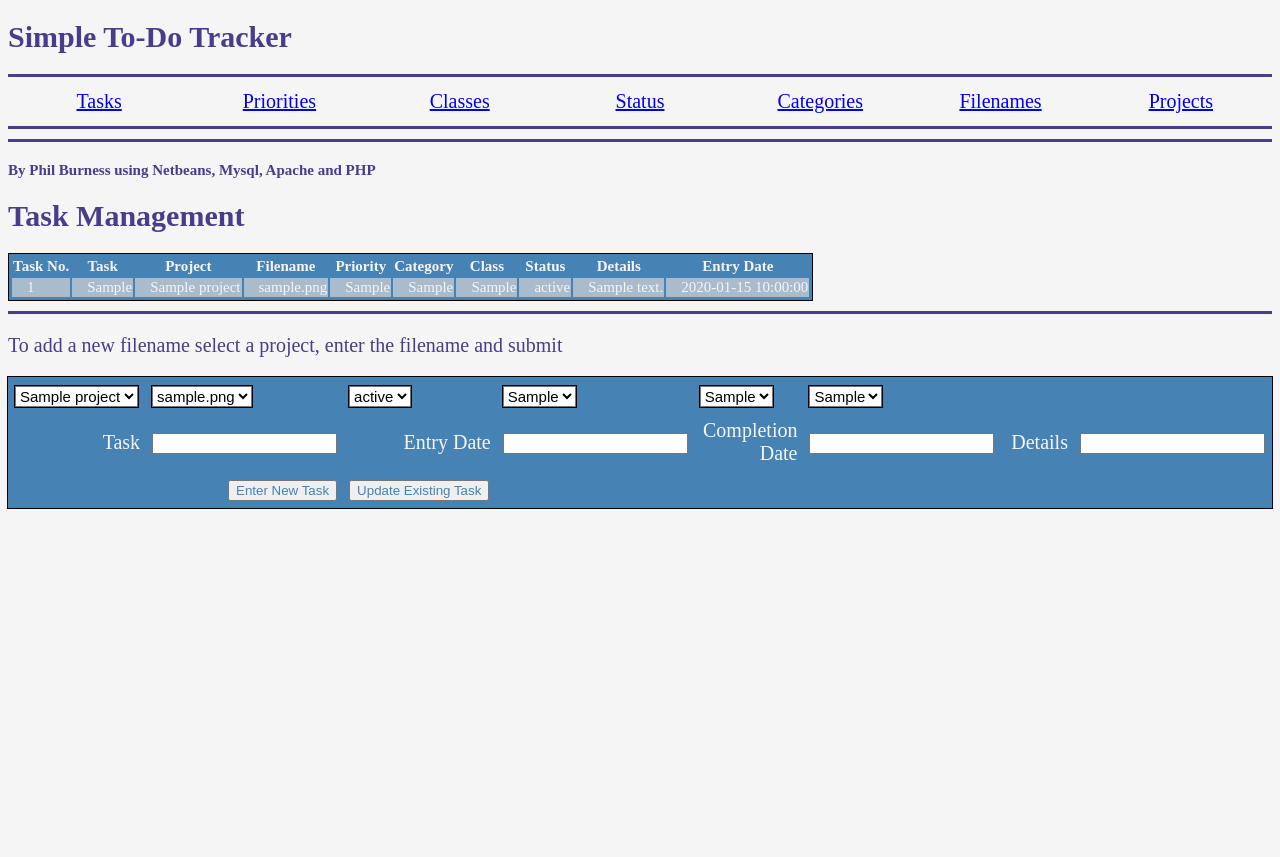
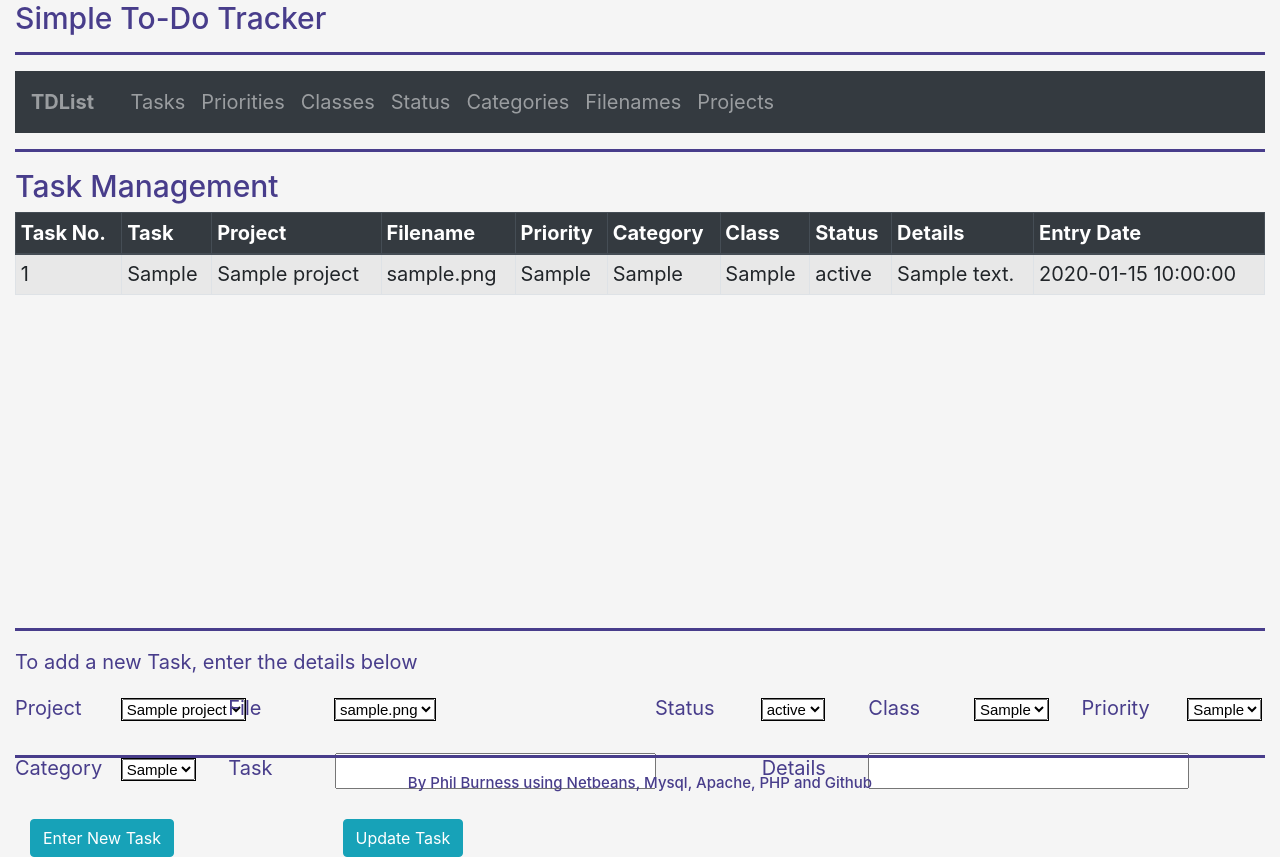
Before and after one commit to NikonPhil/TDList, a PHP site: page / in a window 1280 px wide. Before the commit the page ends 509 px from the top, so only its background shows below. Run offline with PHP 8.4, Linux system fonts and the light colour scheme; tables that the repository leaves empty or names only in its code hold one stand-in row (values such as "Sample post").

Commit message:
Update index.php
Added bootstrap code to index.php

```diff
--- a/index.php
+++ b/index.php
@@ -6,14 +6,21 @@ and open the template in the editor.
 -->
 <html>
     <head>
-        <meta charset="UTF-8">
+        <meta name="viewport" content="width=device-width, initial-scale=1">
+    <link rel="stylesheet" href="https://maxcdn.bootstrapcdn.com/bootstrap/4.3.1/css/bootstrap.min.css">
+    <script src="https://ajax.googleapis.com/ajax/libs/jquery/3.4.1/jquery.min.js"></script>
+    <script src="https://cdnjs.cloudflare.com/ajax/libs/popper.js/1.14.7/umd/popper.min.js"></script>
+    <script src="https://maxcdn.bootstrapcdn.com/bootstrap/4.3.1/js/bootstrap.min.js"></script>
+
         <title>To Do List Main Page</title>
         <link rel="stylesheet" type="text/css" href="TDList.css">
     </head>
     <body>
-        <?php include 'Header.php';
-        // put your code here
-        echo '<h1>Task Management</h1>';
+        <?php include 'header1.php'; ?>
+        <div class="container-fluid">
+          <h1>Task Management</h1>
+        </div>
+        <?php
         $conn = mysqli_connect($DBHost, $DBUser, $DBPassword, $DBName);
         $page_id = "Task Management";
         if(! $conn) {
@@ -92,31 +99,7 @@ and open the template in the editor.
 
          }
          }
-         // Test multiple selections
-        //echo "<br>" . 'setting up sql' . "<br>";
-        $sql1 = "SELECT idtd_projects, project_name FROM td_projects";
-        //echo $sql1 . "<br>";
-        $res1 = mysqli_query($conn, $sql1);
 
-        $sql2 = "SELECT idtd_filename, filename FROM td_filename";
-        //echo $sql2 . "<br>";
-        $res2 = mysqli_query($conn, $sql2);
-
-        $sql3 = "SELECT idtd_status, td_status FROM td_status";
-        //echo $sql3 . "<br>";
-        $res3 = mysqli_query($conn, $sql3);
-
-        $sql4 = "SELECT idtd_class, class FROM td_class";
-        //echo $sql4 . "<br>";
-        $res4 = mysqli_query($conn, $sql4);
-
-        $sql5 = "SELECT idtd_priority, priority FROM td_priority";
-        //echo $sql5 . "<br>";
-        $res5 = mysqli_query($conn, $sql5);
-
-        $sql6 = "SELECT idtd_category, category FROM td_category";
-        //echo $sql6 . "<br>";
-        $res6 = mysqli_query($conn, $sql6);
 
         $sql7 = "SELECT td_tasks.id_tasks, td_tasks.task, td_tasks.details,
             td_tasks.entry_date, td_projects.project_name,
@@ -133,20 +116,27 @@ and open the template in the editor.
 
         $result = mysqli_query($conn, $sql7);
 
-        // show current data in a table
-        echo '<table class="t01">';
-          echo '<tr>';
-              echo '<th>Task No.</th>';
-              echo '<th>Task</th>';
-              echo '<th>Project</th>';
-              echo '<th>Filename</th>';
-              echo '<th>Priority</th>';
-              echo '<th>Category</th>';
-              echo '<th>Class</th>';
-              echo '<th>Status</th>';
-              echo '<th>Details</th>';
-              echo '<th>Entry Date</th>';
-          echo '</tr>';
+        // show current data in a table ?>
+        <div class="container-fluid" >
+            <div style="height: 400px; max-height:400px; overflow-y: scroll">
+            <!-- <div class="overflow-auto"> -->
+             <div class="row">
+              <div class="col-sm-12">
+
+                <table class="table table-bordered table-sm table-striped">
+                  <thead class="thead-dark">
+                    <th>Task No.</th>
+                    <th>Task</th>
+                    <th>Project</th>
+                    <th>Filename</th>
+                    <th>Priority</th>
+                    <th>Category</th>
+                    <th>Class</th>
+                    <th>Status</th>
+                    <th>Details</th>
+                    <th>Entry Date</th>
+                  </thead>
+                    <?php
                     while ($row = mysqli_fetch_array($result)) {
                       echo '<tr>';
                         echo '<td>' . $row['id_tasks'] . '</td>';
@@ -161,92 +151,157 @@ and open the template in the editor.
                         echo '<td>' . $row['entry_date'] . '</td>';
                       echo '</tr>';
                     }
-        echo '</table>';
-        echo '<hr>';
-
-        // display form to add new data, (select a project)
-        // set up query for project name..
-        echo '<p>To add a new filename select a project, enter the filename '
-                . 'and submit</p>';
-        echo '<table class="entry">';                                               // Open the main table
-            echo '<tr>';                                                            // Create the first row
-                echo '<td>';                                                        // Create the first cell
-                    echo '<form method="post">';                                    // set up the form, note single quotes are used to allow the use of double quotes inside the statement
-                    echo '<select class="sel" name="pname">';                                   // set a name for the $_post variable
-                        foreach ($res1 as $row) {                                 // output each filename to an option
+                    ?>
+                </table>
+              </div>
+             </div>
+            <!-- </div> -->
+            </div>
+             <hr>
+         </div>
+        <div class="container-fluid">
+            <p>To add a new Task, enter the details below</p>
+            <form method="post">
+            <div class="row">
+                <div class="col-sm-1">
+                    Project
+                </div>
+                <div class="col-sm-1">
+                    <?php
+                    $sql1 = "SELECT idtd_projects, project_name FROM td_projects";
+                    //echo $sql1 . "<br>";
+                    $res1 = mysqli_query($conn, $sql1);
+                    echo '<select class="sel" name="pname">';
+                        foreach ($res1 as $row) {
                           echo "<option value=\"{$row['idtd_projects']}\">"
                             . "{$row['project_name']}</option>";
                         }
-                    echo "</select>";                                                   // close the selection
-                echo '</td>';                                                       // Close the first cell
-                echo '<td>';
+                    echo "</select>";
+                    ?>
+                </div>
+                <div class="col-sm-1">
+                    File
+                </div>
+                <div class="col-sm-3">
+                    <?php
+                    $sql2 = "SELECT idtd_filename, filename FROM td_filename";
+                    //echo $sql2 . "<br>";
+                    $res2 = mysqli_query($conn, $sql2);
                     echo '<select class="sel" name="fname">';
                     foreach ($res2 as $row2) {
                         echo "<option value=\"{$row2['idtd_filename']}\">"
                             . "{$row2['filename']}</option>";
                     }
                     echo "</select>";
-                echo '</td>';
-                echo '<td>';
+                    ?>
+                </div>
+                <div class="col-sm-1">
+                    Status
+                </div>
+                <div class="col-sm-1">
+                    <?php
+                    $sql3 = "SELECT idtd_status, td_status FROM td_status";
+                    //echo $sql3 . "<br>";
+                    $res3 = mysqli_query($conn, $sql3);
                     echo '<select class="sel" name="sname">';
                     foreach ($res3 as $row3) {
                         echo "<option value=\"{$row3['idtd_status']}\">"
                             . "{$row3['td_status']}</option>";
                     }
                 echo "</select>";
-                echo '</td>';
-                echo '<td>';
+                ?>
+                </div>
+                <div class="col-sm-1">
+                    Class
+                </div>
+                <div class="col-sm-1">
+                    <?php
+                     $sql4 = "SELECT idtd_class, class FROM td_class";
+                    //echo $sql4 . "<br>";
+                    $res4 = mysqli_query($conn, $sql4);
                     echo '<select class="sel" name="clname">';
                     foreach ($res4 as $row4) {
                         echo "<option value=\"{$row4['idtd_class']}\">"
                             . "{$row4['class']}</option>";
                     }
                 echo "</select>";
-                echo '</td>';
-                echo '<td>';
+                ?>
+                </div>
+                <div class="col-sm-1">
+                    Priority
+                </div>
+                <div class="col-sm-1">
+                    <?php
+                    $sql5 = "SELECT idtd_priority, priority FROM td_priority";
+                    //echo $sql5 . "<br>";
+                    $res5 = mysqli_query($conn, $sql5);
                     echo '<select class="sel" name="prname">';
                     foreach ($res5 as $row5) {
                         echo "<option value=\"{$row5['idtd_priority']}\">"
                             . "{$row5['priority']}</option>";
                     }
                     echo "</select>";
-                echo '</td>';
-                echo '<td>';
+                    ?>
+                </div>
+
+            </div>
+        </div>
+        <br>
+        <div class="container-fluid">
+            <div class="row">
+                <div class="col-sm-1">
+                    Category
+                </div>
+                <div class="col-sm-1">
+                    <?php
+                    $sql6 = "SELECT idtd_category, category FROM td_category";
+                    //echo $sql6 . "<br>";
+                    $res6 = mysqli_query($conn, $sql6);
                     echo '<select class="sel" name="caname">';
                     foreach ($res6 as $row6) {
                         echo "<option value=\"{$row6['idtd_category']}\">"
                             . "{$row6['category']}</option>";
                     }
                     echo "</select>";
-                echo '</td>';
-                echo '</tr>';
-                echo '<tr>';
-                echo '<td align="right">Task</td>';
-                echo '<td><input name = "task" type = "text" .
-                           id = "task"></td>';
-                echo '<td align="right">Entry Date</td>';
-                echo '<td><input name = "edate" type = "text" .
-                           id = "edatee"></td>';
-                echo '<td align="right">Completion Date</td>';
-                echo '<td><input name = "cdate" type = "text" .
-                           id = "cdate"></td>';
-                echo '<td align="right">Details</td>';
-                echo '<td><input name = "details" type = "text" .
-                           id = "details"></td>';
-                echo '</tr>';                                                           // Close the first row
-            echo '<tr>';                                                            // Open the second row
-                echo '<td colspan="2" align="right">';                                                        // open the first cell
-                // create a button
-                  echo '<input class="success" type="submit" value="Enter New'
-                . ' Task" name="button"/>';
-                echo '</td>';
-                echo '<td>';
-                echo '<input class="success" type="submit" Value="Update '
-                  . 'Existing Task" name="button"';
-                echo '</td>';                                                       // Close the first cell
-            echo '</tr>';                                                           // Close the second row
-                    echo "</form>";                                                 // close the form
-        echo '</table>';                                                            // Close the table
+                    ?>
+                </div>
+                <div class="col-sm-1">
+                    Task
+                </div>
+                <div class="col-sm-4">
+                  <input name = "task" type = "text" id = "task">
+                </div>
+                <!-- Entry date added automatically
+                <div class="col-sm-3">
+                 <input name = "edate" type = "text" id = "edatee">
+                </div>
+                <div class="col-sm-3">
+                  <input name = "cdate" type = "text" id = "cdate">
+                </div> -->
+                <div class="col-sm-1">
+                    Details
+                </div>
+                <div class="col-sm-4">
+                   <input name = "details" type = "text" id = "details">
+            </div>
+        </div>
+            <br>
+        <div class="container-fluid">
+            <div class="row">
+                <div class="col-sm-3">
+                    <button class="btn btn-info" type="button" value="Enter New Task">Enter New Task</button>
+                </div>
+                <div class="col-sm-3">
+                    <button class="btn btn-info" type="button" value="Update Existing Task">Update Task</button>
+                </div>
+                <div class="col-sm-6">
+
+                </div>
+                </form>
+            </div>
+        </div>
+        <?php
+
         /* Joining tables is a fundamental principle of relational databases.
          * In your case, A and B are related with the id column, which means
          * that you can use a syntax similar to this one:
@@ -259,6 +314,7 @@ and open the template in the editor.
          * matching ones from A, use RIGHT JOIN. Finally, if you need
          * everything from both tables, matching or not, you can use FULL JOIN.
          */
+        include 'footer.php';
         ?>
         </body>
 </html>
```
Lines whose indentation alone changed are shown as unchanged.
